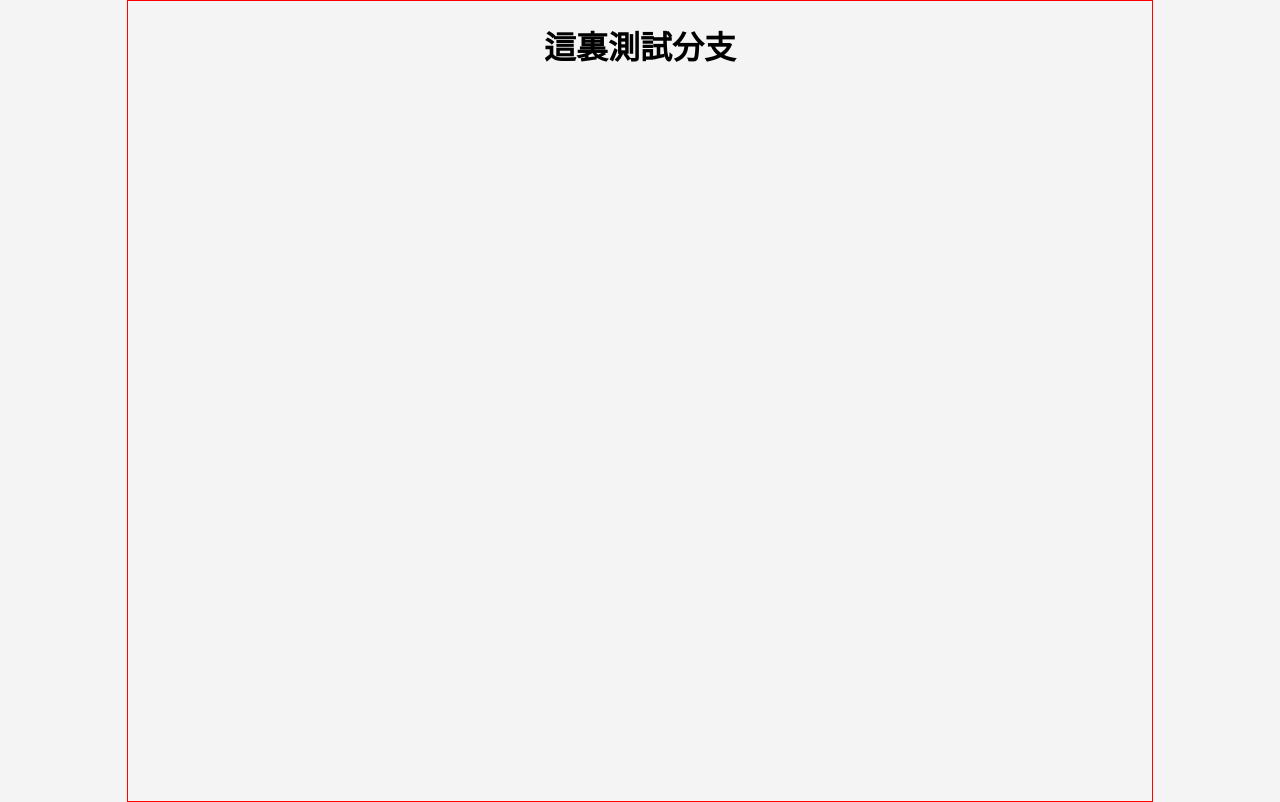
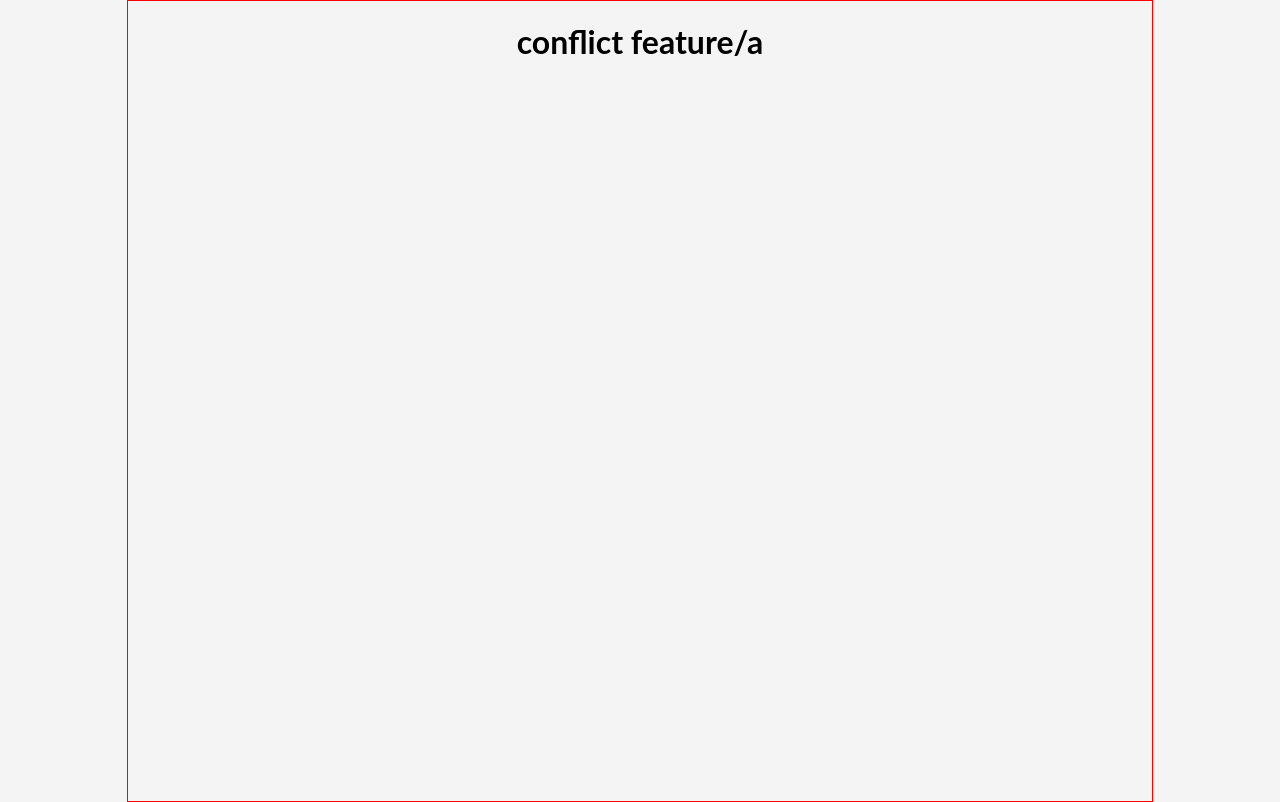
Before and after one commit to u418572/twittergithub, a React (Create React App) app: page / in a window 1280 px wide. Built offline with nearby package versions, Linux system fonts and the light colour scheme.

Commit message:
Feat: change github.jsx content

```diff
--- a/src/components/github.jsx
+++ b/src/components/github.jsx
@@ -1,7 +1,8 @@
 function Github () {
   return (
     <>
-    <h1>這裏測試分支</h1>
+    <h1>conflict feature/a</h1>
+
     </>
   )
 }
```
